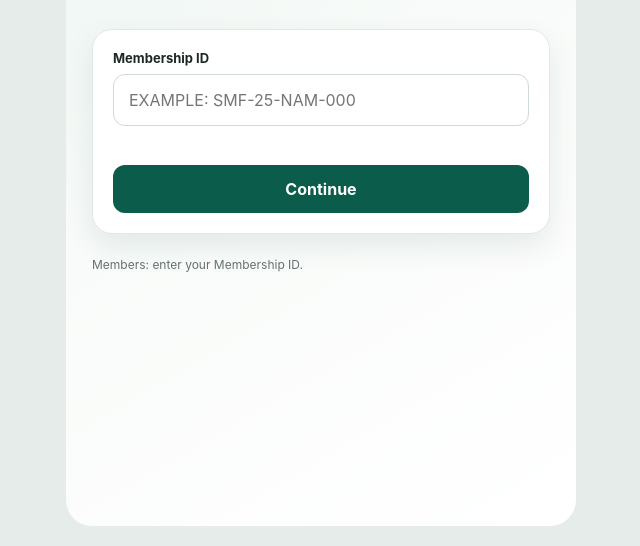
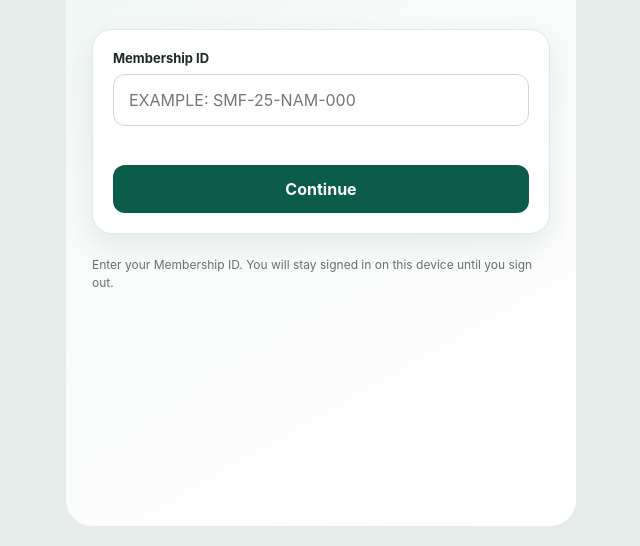
Before and after one commit to kpssadiqe963/SMF-app, a plain HTML site: page index.html in a window 1280 px wide. Shown: the part 294-840 px from the top of the page, without its empty margins (319-959 px from the left). Drawn offline with Linux system fonts and the light colour scheme.

Commit message:
Update index.html

```diff
--- a/index.html
+++ b/index.html
@@ -22,7 +22,7 @@
           <p id="loginMessage" class="form-message" aria-live="polite"></p>
           <button type="submit">Continue</button>
         </form>
-        <p class="login-note">Members: enter your Membership ID. </p>
+       <p class="login-note">Enter your Membership ID. You will stay signed in on this device until you sign out.</p>
       </section>
 
       <section id="memberScreen" class="member-screen hidden">
```
